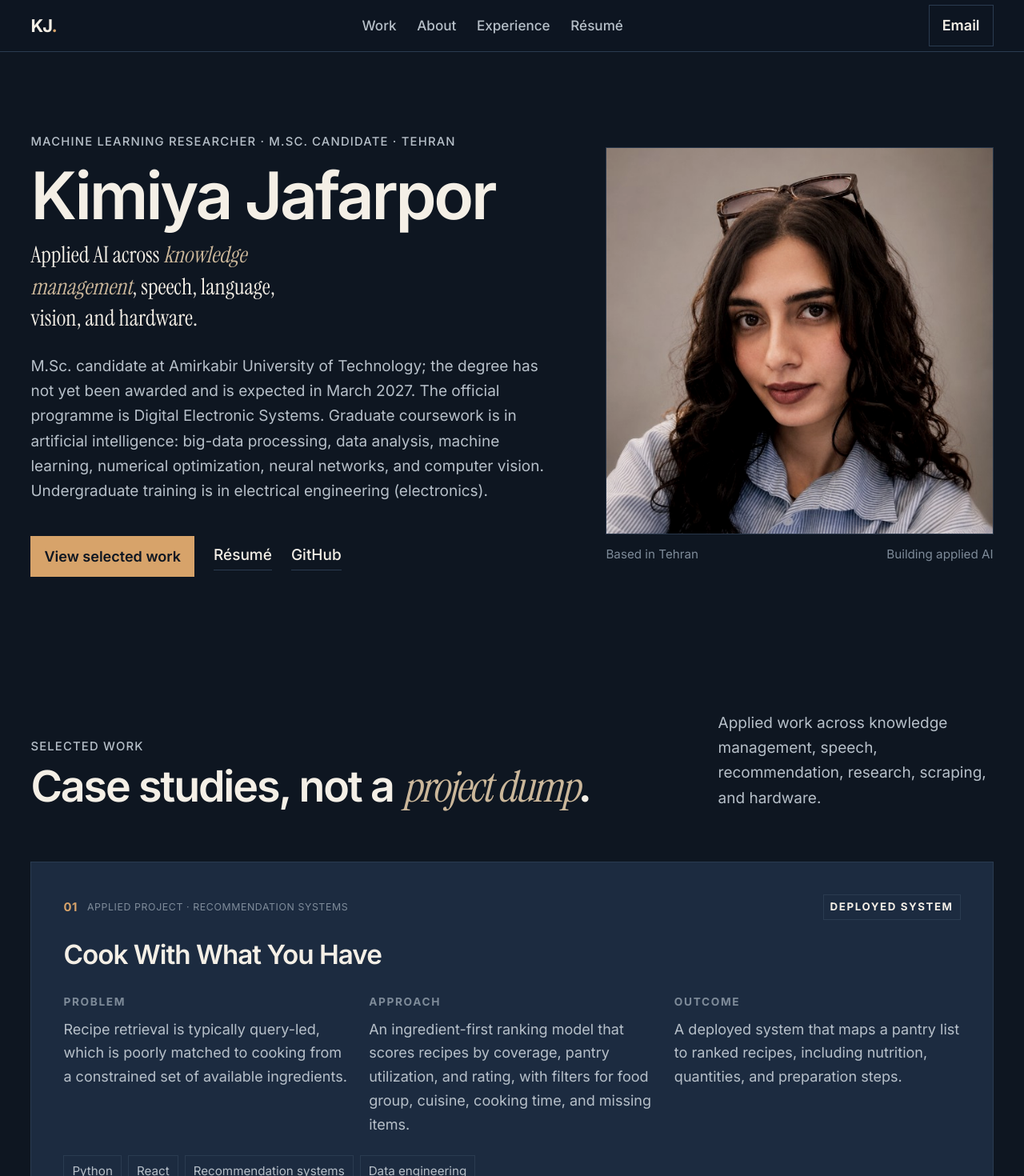
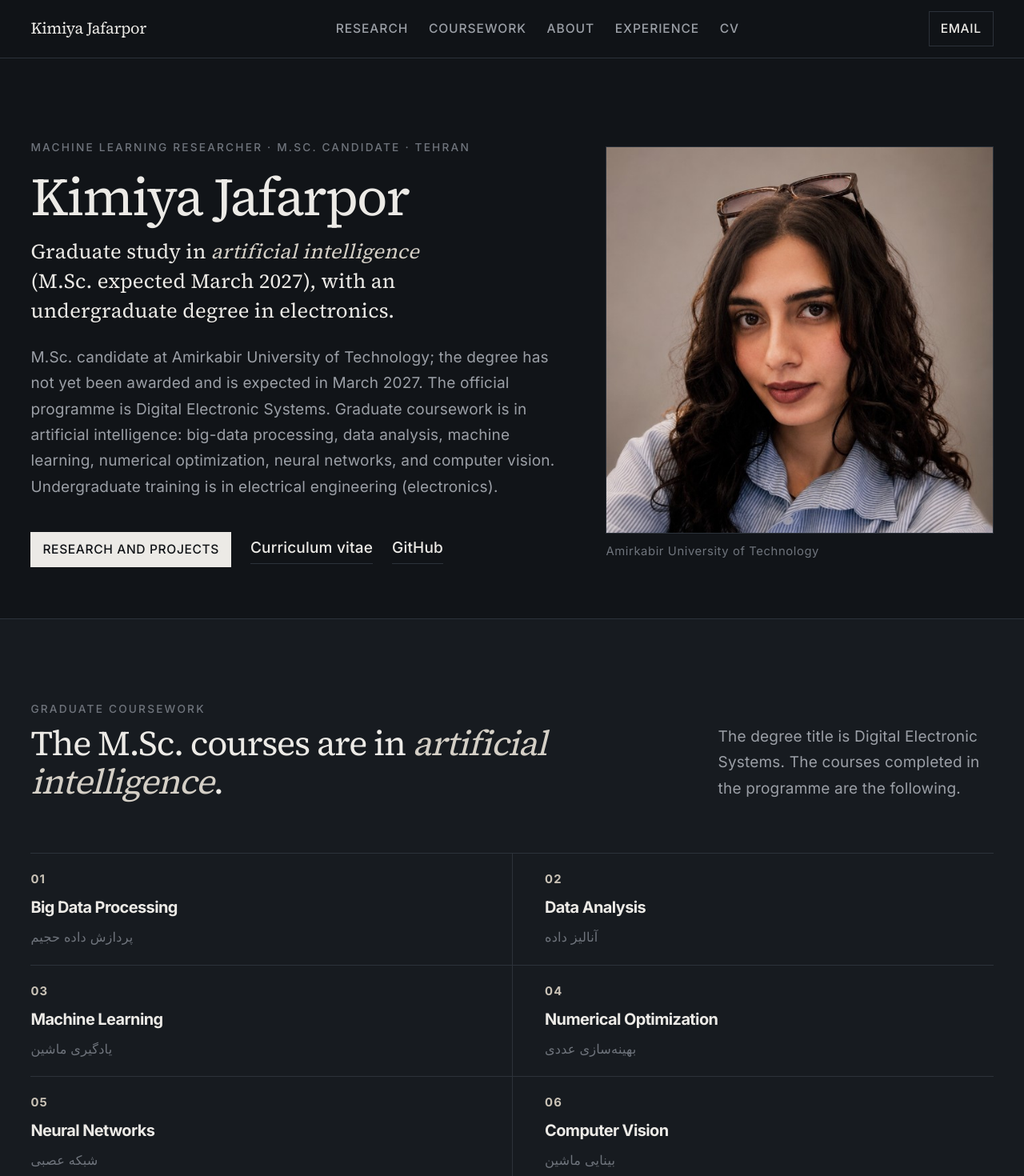
Before and after one commit to kimiya1991/portfolio, a Next.js app: page / in a window 1280 px wide. Shown: the top 1470 px of the page at 80% size. Built offline with nearby package versions, Linux system fonts and the light colour scheme.

Commit message:
changing the style

```diff
--- a/app/components/nav.tsx
+++ b/app/components/nav.tsx
@@ -5,10 +5,11 @@ import { usePathname } from "next/navigation";
 import { useEffect, useState } from "react";
 
 const links = [
-  { href: "/#work", label: "Work" },
+  { href: "/#work", label: "Research" },
+  { href: "/#coursework", label: "Coursework" },
   { href: "/#about", label: "About" },
   { href: "/#experience", label: "Experience" },
-  { href: "/resume/", label: "Résumé" },
+  { href: "/resume/", label: "CV" },
 ];
 
 export function Nav() {
@@ -42,7 +43,7 @@ export function Nav() {
     <header className="navWrap">
       <nav className="nav shell" aria-label="Primary">
         <Link className="brand" href="/#top" aria-label="Kimiya Jafarpor, home">
-          KJ<span>.</span>
+          Kimiya Jafarpor
         </Link>
         <div className={`navLinks ${open ? "open" : ""}`} id="site-nav">
           {links.map((link) => (
--- a/app/globals.css
+++ b/app/globals.css
@@ -1,25 +1,25 @@
 :root {
-  --bg: #0e1621;
-  --bg-elevated: #162233;
-  --bg-soft: #1c2b40;
-  --text: #f4efe6;
-  --text-muted: #b7c0c9;
-  --text-faint: #7e8b99;
-  --line: #2a3b50;
-  --accent: #d7a36a;
-  --accent-soft: #cbb79a;
-  --on-accent: #0e1621;
-  --paper: #eadfce;
-  --paper-ink: #1b1713;
-  --paper-muted: #6d6358;
-  --paper-line: #d3c6b3;
+  --bg: #111418;
+  --bg-elevated: #171b20;
+  --bg-soft: #1c2128;
+  --text: #eceae6;
+  --text-muted: #9b9fa6;
+  --text-faint: #6f747c;
+  --line: #2c323a;
+  --accent: #c9c2b6;
+  --accent-soft: #d4cfc6;
+  --on-accent: #111418;
+  --paper: #e8e4dc;
+  --paper-ink: #1a1c1f;
+  --paper-muted: #5c6158;
+  --paper-line: #d0cbc2;
   --space-1: 8px;
   --space-2: 16px;
   --space-3: clamp(16px, 2vw, 24px);
   --space-4: clamp(24px, 3.2vw, 40px);
   --space-5: clamp(40px, 5vw, 72px);
   --space-6: clamp(56px, 8vw, 120px);
-  --shell: min(72rem, calc(100% - clamp(24px, 6vw, 80px)));
+  --shell: min(70rem, calc(100% - clamp(24px, 6vw, 80px)));
 }
 
 * { box-sizing: border-box; }
@@ -36,11 +36,11 @@ body {
   min-width: 320px;
   overflow-x: clip;
   background: var(--bg);
-  background-image: radial-gradient(1000px 520px at 88% -8%, rgba(215, 163, 106, 0.12), transparent 58%);
   color: var(--text);
   font-family: var(--font-sans), ui-sans-serif, system-ui, sans-serif;
   font-size: 1rem;
-  line-height: 1.65;
+  line-height: 1.7;
+  letter-spacing: 0.01em;
 }
 
 a { color: inherit; text-decoration: none; }
@@ -83,13 +83,13 @@ p, h1, h2, h3, li, dd, dt { overflow-wrap: anywhere; }
   position: sticky;
   top: 0;
   z-index: 50;
-  background: color-mix(in srgb, var(--bg) 88%, transparent);
-  backdrop-filter: blur(16px);
+  background: color-mix(in srgb, var(--bg) 92%, transparent);
+  backdrop-filter: blur(18px);
   border-bottom: 1px solid var(--line);
 }
 
 .nav {
-  min-height: 64px;
+  min-height: 72px;
   display: flex;
   align-items: center;
   justify-content: space-between;
@@ -97,21 +97,22 @@ p, h1, h2, h3, li, dd, dt { overflow-wrap: anywhere; }
 }
 
 .brand {
-  font-size: 1.15rem;
-  font-weight: 650;
-  letter-spacing: -0.04em;
+  font-family: var(--font-serif), Georgia, serif;
+  font-size: 1.05rem;
+  font-weight: 400;
+  letter-spacing: -0.02em;
   flex: 0 0 auto;
 }
-
-.brand span { color: var(--accent); }
 
 .navLinks {
   display: flex;
   align-items: center;
   flex-wrap: wrap;
-  gap: clamp(12px, 2vw, 28px);
-  font-size: 0.9rem;
+  gap: clamp(16px, 2vw, 28px);
+  font-size: 0.82rem;
   font-weight: 500;
+  letter-spacing: 0.06em;
+  text-transform: uppercase;
   color: var(--text-muted);
 }
 
@@ -127,38 +128,40 @@ p, h1, h2, h3, li, dd, dt { overflow-wrap: anywhere; }
   display: inline-flex;
   align-items: center;
   justify-content: center;
-  min-height: 44px;
+  min-height: 40px;
   border: 1px solid var(--line);
-  padding: 10px 16px;
-  font-size: 0.95rem;
-  font-weight: 600;
+  padding: 8px 14px;
+  font-size: 0.82rem;
+  font-weight: 500;
+  letter-spacing: 0.04em;
+  text-transform: uppercase;
   transition: background 0.2s ease, color 0.2s ease, border-color 0.2s ease;
 }
 
 .navCta:hover,
 .printBtn:hover {
-  background: var(--accent);
+  background: var(--text);
   color: var(--on-accent);
-  border-color: var(--accent);
+  border-color: var(--text);
 }
 
 .primary,
 .caseActions a:first-child {
-  background: var(--accent);
+  background: var(--text);
   color: var(--on-accent);
-  border-color: var(--accent);
+  border-color: var(--text);
 }
 
 .primary:hover,
 .caseActions a:first-child:hover {
-  background: #e3b57e;
-  color: var(--on-accent);
+  background: transparent;
+  color: var(--text);
 }
 
 .caseActions a:hover {
-  background: var(--accent);
+  background: var(--text);
   color: var(--on-accent);
-  border-color: var(--accent);
+  border-color: var(--text);
 }
 
 .menuToggle {
@@ -181,30 +184,32 @@ p, h1, h2, h3, li, dd, dt { overflow-wrap: anywhere; }
 .mobileOnly { display: none; }
 
 .eyebrow {
-  font-size: 0.78rem;
+  font-size: 0.72rem;
   font-weight: 500;
-  letter-spacing: 0.08em;
+  letter-spacing: 0.16em;
   text-transform: uppercase;
-  color: var(--text-muted);
+  color: var(--text-faint);
   line-height: 1.45;
 }
 
 h1, h2 {
-  font-weight: 550;
-  letter-spacing: -0.04em;
-  line-height: 1.08;
+  font-family: var(--font-serif), Georgia, serif;
+  font-weight: 400;
+  letter-spacing: -0.03em;
+  line-height: 1.12;
 }
 
-h1 { font-size: clamp(2.1rem, 6.4vw, 4.8rem); margin: 12px 0 10px; }
-h2 { font-size: clamp(1.7rem, 4.2vw, 3.1rem); margin: 10px 0 0; }
-h3 { font-size: clamp(1.15rem, 2vw, 1.5rem); letter-spacing: -0.03em; font-weight: 600; }
+h1 { font-size: clamp(2rem, 5.2vw, 3.6rem); margin: 14px 0 12px; }
+h2 { font-size: clamp(1.55rem, 3.4vw, 2.45rem); margin: 8px 0 0; }
+h3 { font-size: clamp(1.1rem, 1.8vw, 1.35rem); letter-spacing: -0.02em; font-weight: 550; }
 em { font-family: var(--font-serif), Georgia, serif; font-style: italic; font-weight: 400; color: var(--accent-soft); }
 
 .lede {
   font-family: var(--font-serif), Georgia, serif;
-  font-size: clamp(1.15rem, 2.2vw, 1.85rem);
-  line-height: 1.4;
-  max-width: 28ch;
+  font-size: clamp(1.15rem, 2vw, 1.55rem);
+  line-height: 1.45;
+  max-width: 36ch;
+  font-weight: 400;
 }
 
 .intro, .sectionHead > p, .aboutCopy p, .timeline p, .otherWork p {
@@ -250,16 +255,12 @@ em { font-family: var(--font-serif), Georgia, serif; font-style: italic; font-we
   object-fit: cover;
   object-position: center 37%;
   border: 1px solid var(--line);
-  filter: saturate(0.82) contrast(1.06);
 }
 
 .portrait figcaption {
-  display: flex;
-  justify-content: space-between;
-  flex-wrap: wrap;
-  gap: 8px;
-  margin-top: 12px;
-  font-size: 0.8rem;
+  margin-top: 10px;
+  font-size: 0.78rem;
+  letter-spacing: 0.04em;
   color: var(--text-faint);
 }
 
@@ -278,35 +279,36 @@ em { font-family: var(--font-serif), Georgia, serif; font-style: italic; font-we
 .cases { display: grid; gap: var(--space-3); }
 
 .case {
-  background: var(--bg-elevated);
+  background: transparent;
   border: 1px solid var(--line);
   padding: var(--space-4);
 }
 
-.case.featured { background: var(--bg-soft); }
+.case.featured { background: var(--bg-elevated); }
 
 .caseTop {
   display: flex;
   flex-wrap: wrap;
   align-items: center;
   gap: 12px;
-  font-size: 0.78rem;
+  font-size: 0.72rem;
   color: var(--text-faint);
-  letter-spacing: 0.04em;
+  letter-spacing: 0.1em;
   text-transform: uppercase;
 }
 
-.caseTop span { color: var(--accent); font-weight: 650; }
+.caseTop span { color: var(--accent); font-weight: 500; }
 .caseTop b {
   margin-left: auto;
-  font-size: 0.7rem;
+  font-size: 0.68rem;
   letter-spacing: 0.12em;
+  font-weight: 500;
   border: 1px solid var(--line);
   padding: 4px 8px;
-  color: var(--text);
+  color: var(--text-muted);
 }
 
-.case h3 { margin: 16px 0 20px; font-size: clamp(1.35rem, 2.6vw, 2.1rem); }
+.case h3 { margin: 14px 0 16px; font-family: var(--font-serif), Georgia, serif; font-size: clamp(1.25rem, 2.2vw, 1.75rem); font-weight: 400; }
 
 .caseBlurb {
   margin: -8px 0 0;
@@ -422,6 +424,45 @@ em { font-family: var(--font-serif), Georgia, serif; font-style: italic; font-we
 
 .education strong,
 .resumeBlock h3 { font-size: 1rem; }
+
+.coursework {
+  background: var(--bg-elevated);
+  border-block: 1px solid var(--line);
+}
+
+.courseGrid {
+  display: grid;
+  grid-template-columns: repeat(2, minmax(0, 1fr));
+  gap: 0;
+  border-top: 1px solid var(--line);
+}
+
+.courseGrid li {
+  display: grid;
+  gap: 6px;
+  padding: 20px 0;
+  border-bottom: 1px solid var(--line);
+}
+
+.courseGrid li:nth-child(odd) { padding-right: var(--space-4); }
+.courseGrid li:nth-child(even) { padding-left: var(--space-4); border-left: 1px solid var(--line); }
+
+.courseGrid span {
+  font-size: 0.78rem;
+  font-weight: 650;
+  letter-spacing: 0.08em;
+  color: var(--accent);
+}
+
+.courseGrid strong {
+  font-size: 1.05rem;
+  letter-spacing: -0.03em;
+}
+
+.courseGrid small {
+  color: var(--text-faint);
+  font-size: 0.85rem;
+}
 
 .skills {
   background: var(--paper);
@@ -563,6 +604,7 @@ footer {
   .resumeHead {
     grid-template-columns: 1fr;
   }
+  .courseGrid { grid-template-columns: repeat(2, minmax(0, 1fr)); }
   .hero { padding-top: var(--space-4); }
   .portrait {
     justify-self: center;
@@ -574,7 +616,8 @@ footer {
 
 @media (max-width: 720px) {
   .timeline li,
-  .facts {
+  .facts,
+  .courseGrid {
     grid-template-columns: 1fr;
   }
   .heroActions {
@@ -587,7 +630,12 @@ footer {
     text-align: center;
     justify-content: center;
   }
-  .portrait { width: min(100%, 20rem); }
+  .courseGrid li:nth-child(odd),
+  .courseGrid li:nth-child(even) {
+    padding-left: 0;
+    padding-right: 0;
+    border-left: 0;
+  }
   .case { padding: var(--space-3); }
   .caseTop b { margin-left: 0; }
   .socials { align-self: start; }
--- a/app/layout.tsx
+++ b/app/layout.tsx
@@ -1,5 +1,5 @@
 import type { Metadata, Viewport } from "next";
-import { Instrument_Serif, Inter } from "next/font/google";
+import { Inter, Source_Serif_4 } from "next/font/google";
 import { Nav } from "./components/nav";
 import { site } from "./data";
 import "./globals.css";
@@ -11,9 +11,9 @@ const inter = Inter({
   adjustFontFallback: false,
 });
 
-const serif = Instrument_Serif({
+const serif = Source_Serif_4({
   subsets: ["latin"],
-  weight: "400",
+  weight: ["400", "600"],
   style: ["normal", "italic"],
   variable: "--font-serif",
   display: "swap",
@@ -53,6 +53,10 @@ const jsonLd = {
   "@type": "Person",
   name: site.name,
   jobTitle: site.role,
+  affiliation: {
+    "@type": "CollegeOrUniversity",
+    name: site.affiliation,
+  },
   email: `mailto:${site.email}`,
   url: site.url,
   address: {
--- a/app/page.tsx
+++ b/app/page.tsx
@@ -1,6 +1,6 @@
 import Link from "next/link";
 import { withBase } from "./base-path";
-import { caseStudies, education, experience, otherWork, site, skills } from "./data";
+import { caseStudies, education, experience, graduateCourses, otherWork, site, skills } from "./data";
 
 export default function Home() {
   return (
@@ -12,15 +12,15 @@ export default function Home() {
           </p>
           <h1>{site.name}</h1>
           <p className="lede">
-            Applied AI across <em>knowledge management</em>, speech, language, vision, and hardware.
+            Graduate study in <em>artificial intelligence</em> (M.Sc. expected March 2027), with an undergraduate degree in electronics.
           </p>
           <p className="intro">{site.summary}</p>
           <div className="heroActions">
             <a className="primary" href="#work">
-              View selected work
+              Research and projects
             </a>
             <Link className="textLink" href="/resume/">
-              Résumé
+              Curriculum vitae
             </Link>
             <a className="textLink" href={site.github} target="_blank" rel="noreferrer">
               GitHub
@@ -34,23 +34,47 @@ export default function Home() {
             width={720}
             height={900}
           />
-          <figcaption>
-            Based in {site.location}
-            <span>Building applied AI</span>
-          </figcaption>
+          <figcaption>{site.affiliation}</figcaption>
         </figure>
+      </section>
+
+      <section className="coursework section" id="coursework">
+        <div className="shell">
+          <div className="sectionHead">
+            <div>
+              <p className="eyebrow">Graduate coursework</p>
+              <h2>
+                The M.Sc. courses are in <em>artificial intelligence</em>.
+              </h2>
+            </div>
+            <p>
+              The degree title is Digital Electronic Systems. The courses completed in the programme are the
+              following.
+            </p>
+          </div>
+          <ol className="courseGrid">
+            {graduateCourses.map((course, index) => (
+              <li key={course.title}>
+                <span>{String(index + 1).padStart(2, "0")}</span>
+                <strong>{course.title}</strong>
+                <small>{course.fa}</small>
+              </li>
+            ))}
+          </ol>
+        </div>
       </section>
 
       <section className="section shell" id="work">
         <div className="sectionHead">
           <div>
-            <p className="eyebrow">Selected work</p>
+            <p className="eyebrow">Research &amp; projects</p>
             <h2>
-              Case studies, not a <em>project dump</em>.
+              Selected research and <em>applied work</em>.
             </h2>
           </div>
           <p>
-            Applied work across knowledge management, speech, recommendation, research, scraping, and hardware.
+            Projects in knowledge management, speech processing, recommendation systems, network analysis, and
+            embedded electronics.
           </p>
         </div>
 
@@ -66,15 +90,15 @@ export default function Home() {
               {project.problem && project.approach && project.outcome ? (
                 <dl className="caseBody">
                   <div>
-                    <dt>Problem</dt>
+                    <dt>Context</dt>
                     <dd>{project.problem}</dd>
                   </div>
                   <div>
-                    <dt>Approach</dt>
+                    <dt>Method</dt>
                     <dd>{project.approach}</dd>
                   </div>
                   <div>
-                    <dt>Outcome</dt>
+                    <dt>Result</dt>
                     <dd>{project.outcome}</dd>
                   </div>
                 </dl>
@@ -90,12 +114,12 @@ export default function Home() {
                 <div className="caseActions">
                   {project.liveUrl ? (
                     <a href={project.liveUrl} target="_blank" rel="noreferrer">
-                      Live dashboard
+                      Demonstration
                     </a>
                   ) : null}
                   {project.repoUrl ? (
                     <a href={project.repoUrl} target="_blank" rel="noreferrer">
-                      Source code
+                      Repository
                     </a>
                   ) : null}
                 </div>
@@ -105,7 +129,7 @@ export default function Home() {
         </div>
 
         <div className="otherWork">
-          <h3>Other work</h3>
+          <h3>Related course projects</h3>
           <ul>
             {otherWork.map((item) => (
               <li key={item.title}>
@@ -123,40 +147,40 @@ export default function Home() {
       <section className="about section" id="about">
         <div className="shell aboutGrid">
           <div>
-            <p className="eyebrow">About</p>
+            <p className="eyebrow">Background</p>
             <h2>
-              Engineering roots.
+              Trained in <em>artificial intelligence</em>.
               <br />
-              <em>AI direction.</em>
+              Background in electronics.
             </h2>
           </div>
           <div className="aboutCopy">
             <p className="lead">
-              I like understanding systems end to end—from the circuit board to the model that runs on top of
-              them.
+              My undergraduate degree is in electrical engineering. My graduate coursework is in artificial
+              intelligence.
             </p>
             <p>
-              After a bachelor&apos;s degree in Electrical Engineering, I moved into artificial intelligence
-              through graduate study and industry work. For the past two years I have worked across machine
-              learning, language models, speech, computer vision, and data analysis.
+              I completed a B.Sc. in Electrical Engineering (Electronics) at Razi University. I am an M.Sc.
+              candidate in Digital Electronic Systems at Amirkabir University of Technology; the degree is in
+              progress and expected in March 2027. Courses taken include machine learning, neural networks,
+              computer vision, numerical optimization, data analysis, and big-data processing.
             </p>
             <p>
-              I now work on applied AI while pursuing an M.Sc. in Digital Electronic Systems at Amirkabir
-              University of Technology. I am most interested in work where research has to become something
-              reliable and usable.
+              Applied work includes knowledge management, text-to-speech, recommendation systems, and network
+              traffic classification.
             </p>
             <dl className="facts">
               <div>
-                <dt>2+</dt>
-                <dd>Years in applied AI</dd>
+                <dt>6</dt>
+                <dd>Core graduate AI courses</dd>
               </div>
               <div>
                 <dt>M.Sc.</dt>
-                <dd>Digital electronics, in progress</dd>
+                <dd>Expected March 2027</dd>
               </div>
               <div>
-                <dt>EE</dt>
-                <dd>Hardware and software</dd>
+                <dt>B.Sc.</dt>
+                <dd>Electrical engineering, electronics</dd>
               </div>
             </dl>
           </div>
@@ -166,9 +190,9 @@ export default function Home() {
       <section className="section shell" id="experience">
         <div className="sectionHead compact">
           <div>
-            <p className="eyebrow">Experience</p>
+            <p className="eyebrow">Appointments</p>
             <h2>
-              Where the work got <em>real</em>.
+              Professional and <em>academic</em> experience.
             </h2>
           </div>
         </div>
@@ -193,6 +217,7 @@ export default function Home() {
               <strong>{item.title}</strong>
               <span>
                 {item.school} · {item.dates}
+                {item.note ? ` · ${item.note}` : ""}
               </span>
             </div>
           ))}
@@ -201,9 +226,9 @@ export default function Home() {
 
       <section className="skills section">
         <div className="shell">
-          <p className="eyebrow">Toolkit</p>
+          <p className="eyebrow">Methods &amp; tools</p>
           <h2>
-            What I reach for in <em>practice</em>.
+            Areas of <em>practice</em>.
           </h2>
           <div className="skillRows">
             {skills.map((group) => (
@@ -225,14 +250,14 @@ export default function Home() {
           <div>
             <p className="eyebrow">Contact</p>
             <h2>
-              Working on speech, ML, or embedded intelligence? <em>Let&apos;s talk.</em>
+              Correspondence regarding research or applied machine learning is welcome.
             </h2>
             <a className="email" href={`mailto:${site.email}`}>
               {site.email}
             </a>
           </div>
           <div className="socials">
-            <Link href="/resume/">Résumé</Link>
+            <Link href="/resume/">Curriculum vitae</Link>
             <a href={site.github} target="_blank" rel="noreferrer">
               GitHub
             </a>
```
Also changed, not shown: app/resume/page.tsx (+43 -28 lines), public/favicon.svg.
